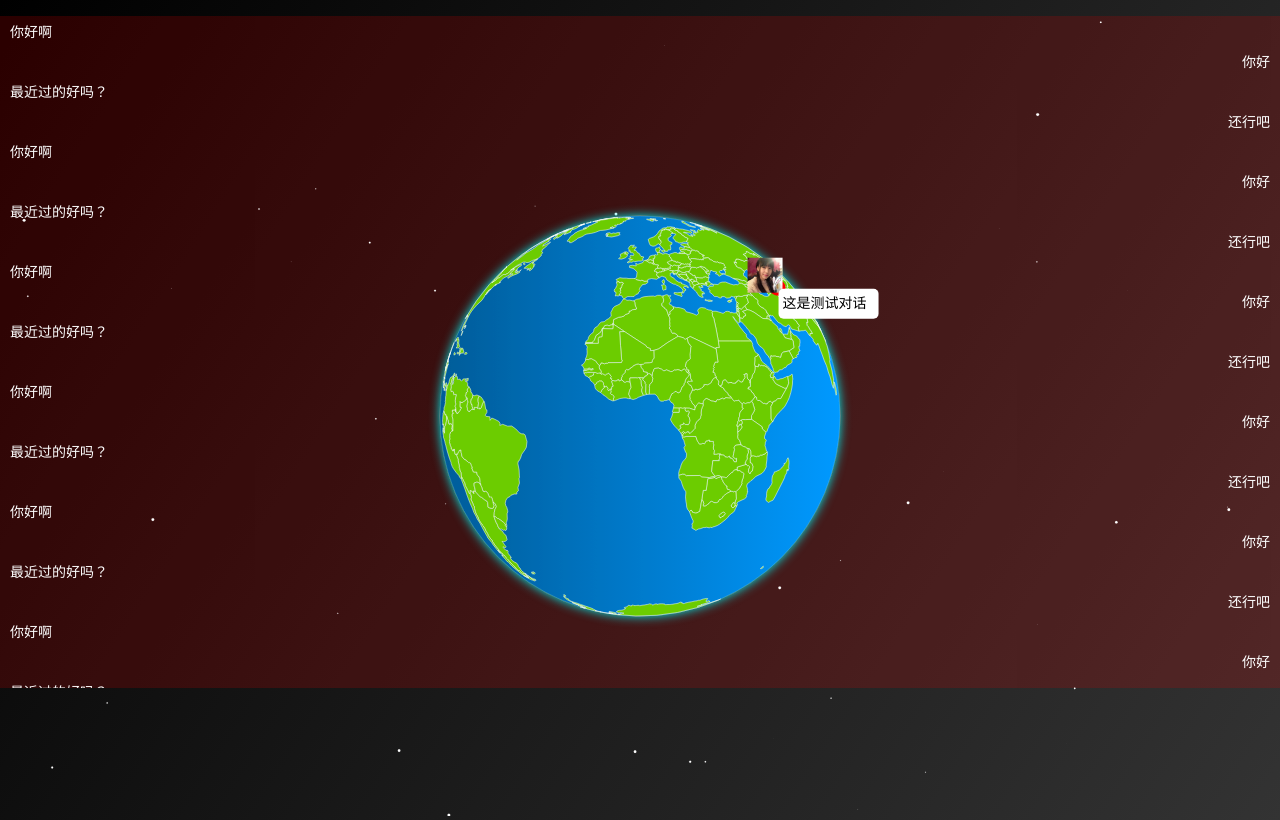
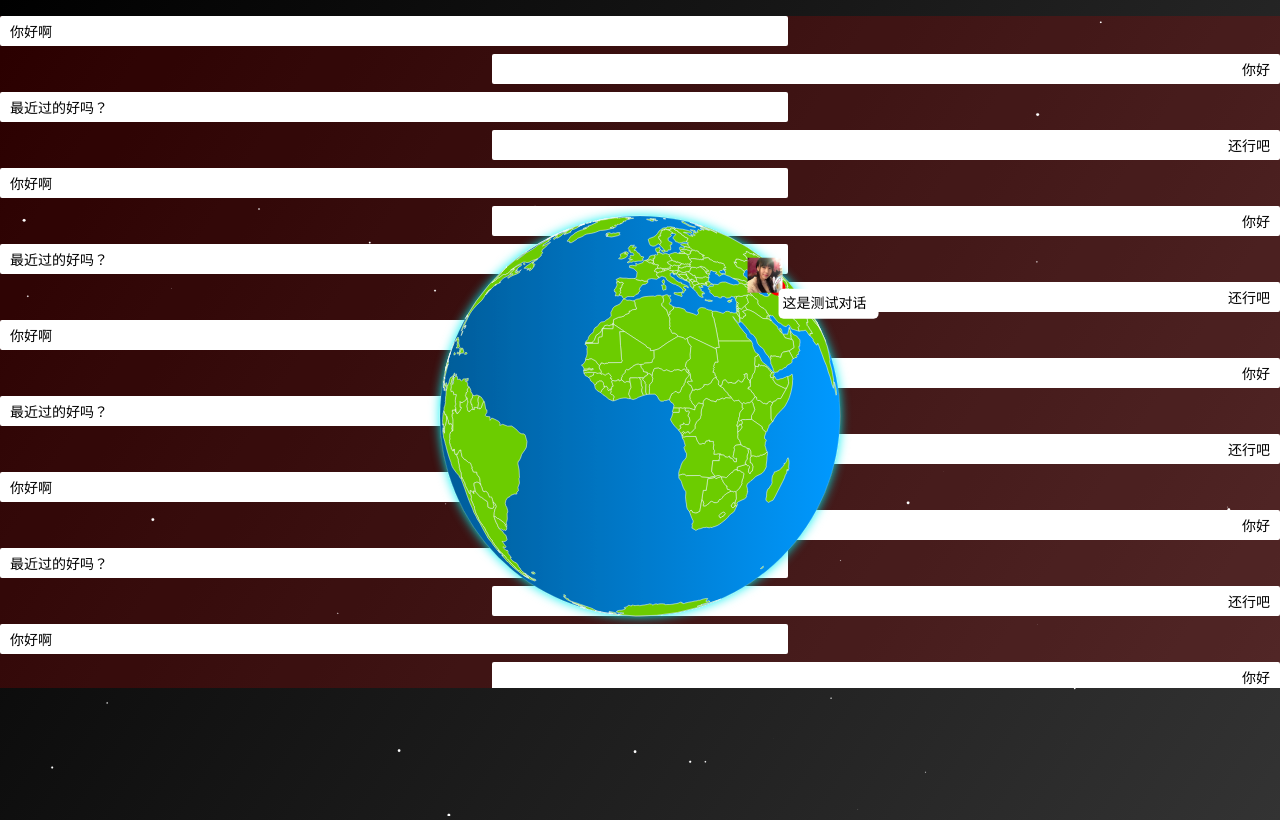
Before and after one commit to yeyuguo/earthChat, a plain HTML site: page index.html in a window 1280 px wide. Drawn offline with Linux system fonts and the light colour scheme.

Commit message:
备份一下原P标签样式

```diff
--- a/style.less
+++ b/style.less
@@ -161,10 +161,13 @@ li{
     background-color:rgba(212,0,0,0.2);
     overflow: auto;
     & p{
-        color:#fff;
-        width: inherit;
+        background: #fff;
+        color:#000000;
         padding:@padCommon;
         width: 60%;
+        max-width: 60%;
+        margin-bottom: 8px;
+        border-radius: 2px;
         // position: fixed;
         // z-index: 10;
     }
```
Also changed, not shown: index.html (+1 -0 lines), style.css.
